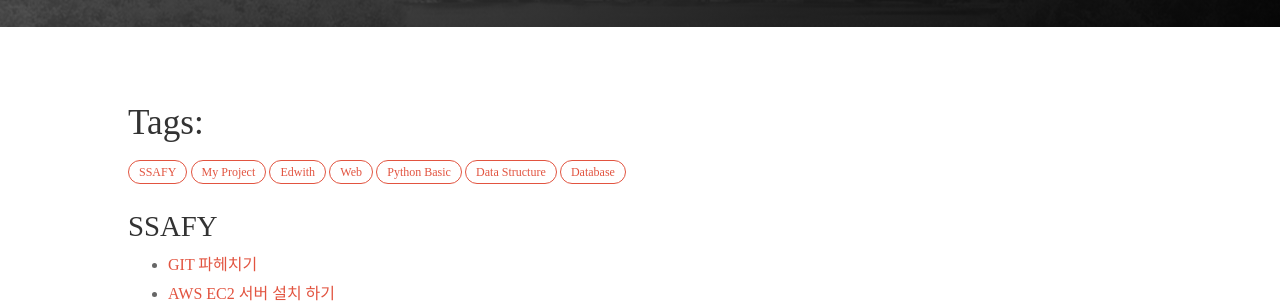
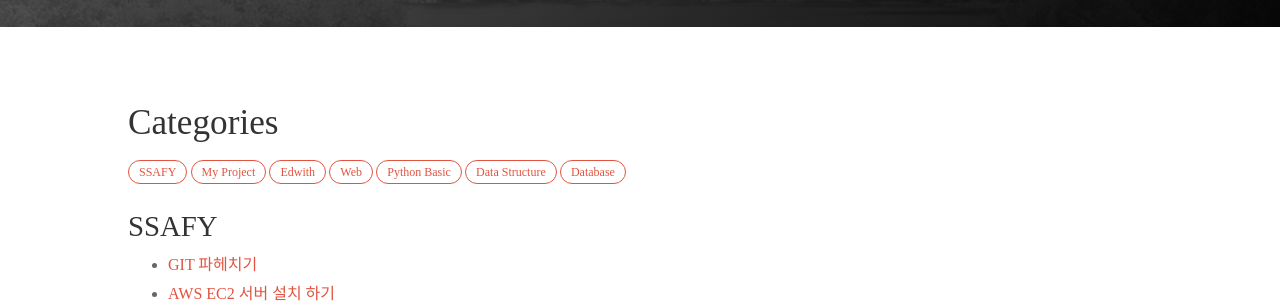
Before and after one commit to DongChanS/DongChanS.github.io, a Jekyll site: the page built from tags.md, in a window 1280 px wide and 900 px high. Shown: the part 324-627 px from the top of the window. Built offline with Jekyll 4.4.1, drawn with Linux system fonts in a browser that asks for light colours; some web fonts are replaced.

Commit message:
Update tags.html

```diff
--- a/_layouts/tags.html
+++ b/_layouts/tags.html
@@ -1,7 +1,7 @@
 ---
 layout: default
 ---
-<h2>Tags:</h2>
+<h2>Categories</h2>
 <div class="tags">
 {% for tagitem in site.tags  %}
   <a href="#{{ tagitem[0] }}">{{  tagitem[0] }}</a>
```
